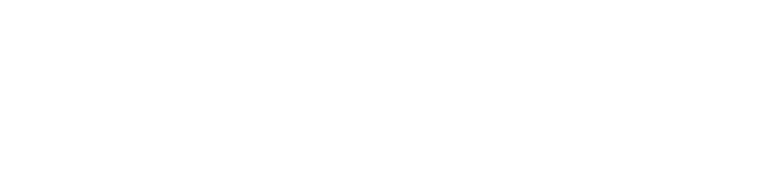
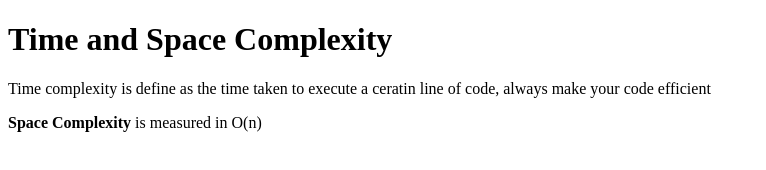
Before and after one commit to acciojob/time-and-space-complexity-Devashish198, a website: page main.html in a window 1280 px wide. Shown: the whole page, without its empty margins (0-766 px from the left). Drawn offline with Linux system fonts and the light colour scheme.

Commit message:
created a submission

```diff
--- a/main.html
+++ b/main.html
@@ -8,7 +8,10 @@
 
 <body>
 	<!-- the entire body must be written by student -->
-    <script type="text/javascript" src="./script.js">
+	<h1>Time and Space Complexity</h1>
+	<p>Time complexity is define as the time taken to execute a ceratin line of code, always make your code efficient</p>
+    <p><b>Space Complexity</b> is measured in O(n)</p>
+	<script type="text/javascript" src="./script.js">
 </script>
 
 </body>
```
